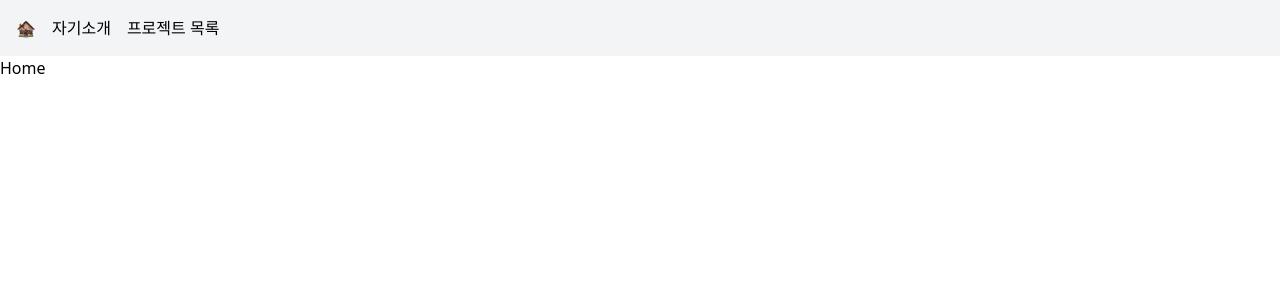
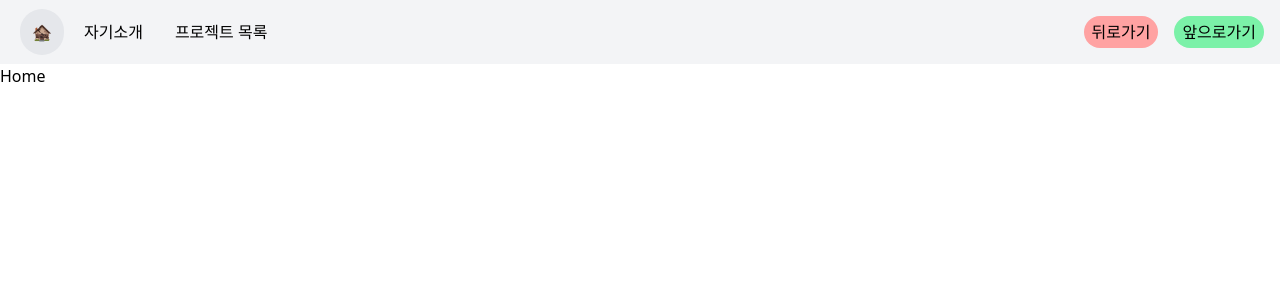
Before and after one commit to Likelion-YeungNam-Univ/9-13th-fe-assignment, a React (Vite) app: page / in a window 1280 px wide. Shown: the top 300 px of the page. Built offline with nearby package versions, Linux system fonts and the light colour scheme.

Commit message:
일부 코드 수정 및 앞뒤로 가기 버튼

```diff
--- a/src/App.jsx
+++ b/src/App.jsx
@@ -22,8 +22,6 @@ function App() {
       <Routes>
         <Route path="/" element={<Layout/>}>
           <Route index element={<Home/>}/>
-        </Route>
-        <Route>
           <Route path="/projects/:projectId" element={<ProjectList/>}/>
           <Route path="/about" element={<Intro/>}/>
           <Route path="/projects" element={<Project/>}/>
--- a/src/Navbar.jsx
+++ b/src/Navbar.jsx
@@ -1,16 +1,29 @@
 import React from "react";
 import { Link } from "react-router-dom";
+import { useNavigate } from "react-router-dom";
 
 const Navbar = () => {
+  const navigate = useNavigate();
+
   return (
-    <nav className="p-4 bg-gray-100">
-      <button to="/" className="mr-4">
-        🏚
-      </button>
-      <button to="/about" className="mr-4">
-        자기소개
-      </button>
-      <button to="/projects">프로젝트 목록</button>
+    <nav className="p-4 bg-gray-100 flex justify-between items-center">
+      <div>
+        <Link to="/" className="p-3 m-1 bg-gray-200 hover:bg-gray-300 text-black font-medium rounded-full">
+          🏚
+        </Link>
+        <Link to="/about" className="p-3 m-1 hover:bg-gray-300 text-black font-medium rounded-xl">
+          자기소개
+        </Link>
+        <Link to="/projects" className="p-3 m-1 hover:bg-gray-300 text-black font-medium rounded-xl">프로젝트 목록</Link>
+      </div>
+      <div>
+        <button onClick={() => navigate(-1)} className="ml-4 px-2 py-1 bg-red-300 rounded-full hover:bg-red-400">
+          뒤로가기
+        </button>
+        <button onClick={() => navigate(+1)} className="ml-4 px-2 py-1 bg-green-300 rounded-full hover:bg-green-400 ">
+          앞으로가기
+        </button>
+      </div>
     </nav>
   );
 };
```
